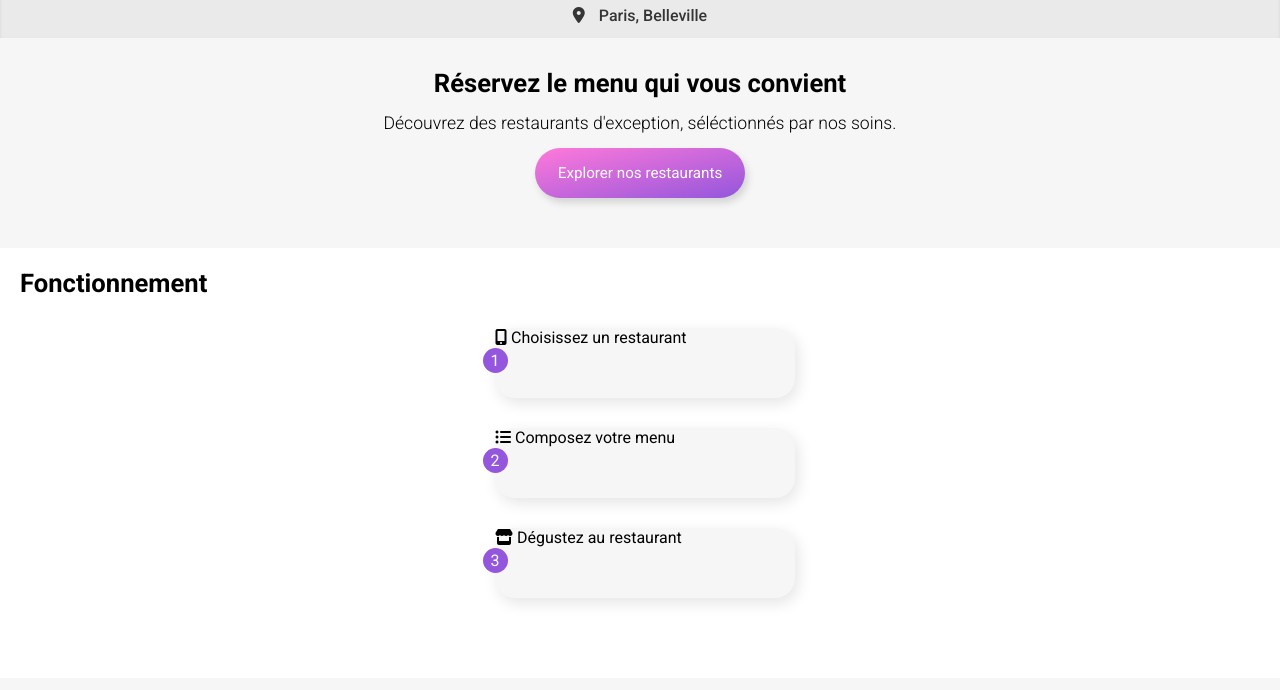
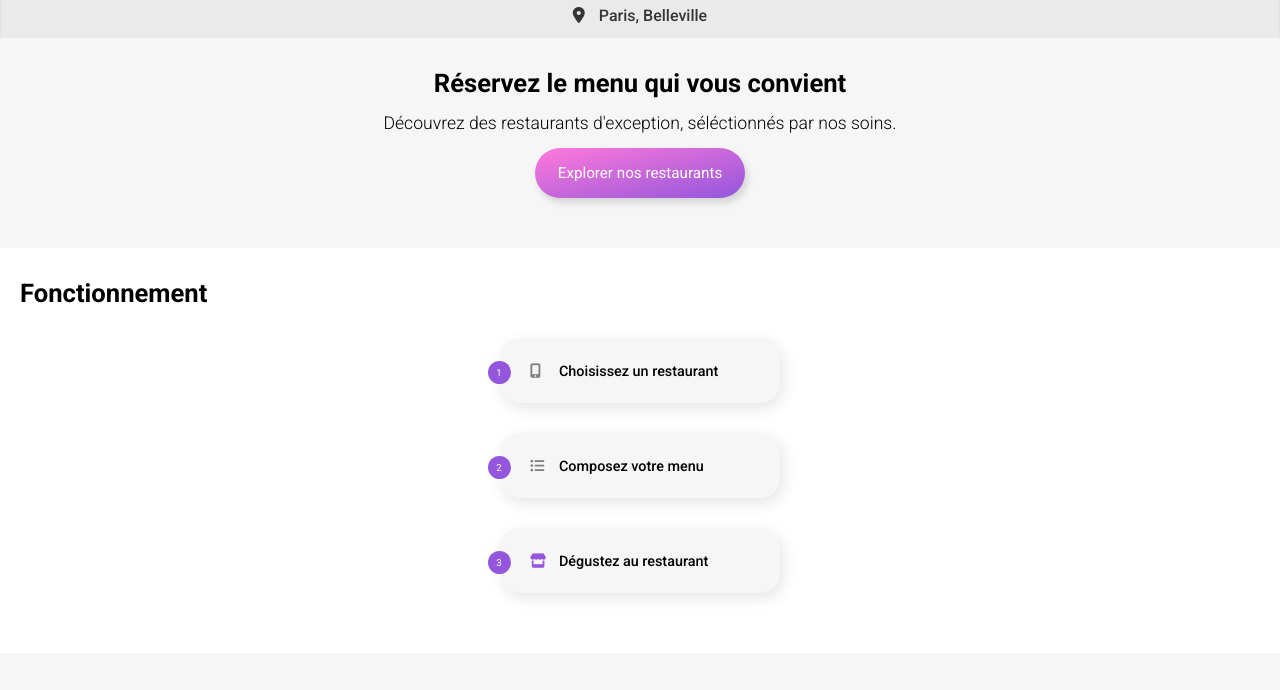
Before and after one commit to hyejinyeo/HyejinYeo_3_14052021, a website: page index.html in a window 1280 px wide. Shown: the part 71-761 px from the top of the page. Drawn offline with Linux system fonts and the light colour scheme; a web font is replaced by a local one.

Commit message:
Section 3: Modification de .etapes__btn

```diff
--- a/sass/layout/_section3.scss
+++ b/sass/layout/_section3.scss
@@ -1,11 +1,11 @@
 .fontionnement {
     font-family: $font-texte;
-    padding: 20px;
+    margin-bottom: 30px;
     h3 {
         font-size: 1.6em;
+        padding: 30px 20px;
     }
     &__etapes {
-        padding: 30px 0;
         display: flex;
         flex-direction: column;
         align-items: center;
@@ -13,25 +13,41 @@
 }
 
 .etapes__btn {
-    width: 300px;
-    height: 70px;
+    width: 280px;
+    height: 65px;
+    line-height: 65px;
     background-color: #F6F6F6;
     border-radius: 20px;
     box-shadow: 3px 5px 15px #E5E5E5;
-    margin: 0 0 30px 10px;
+    margin: 0 0 30px 0;
     position: relative;
+
     .btn__num {
-        width: 25px;
-        height: 25px;
-        line-height: 25px;
+        width: 23px;
+        height: 23px;
+        line-height: 23px;
+        font-size: 0.6em;
         color: white;
         text-align: center;
         background-color: $couleur-primaire;
         border-radius: 50%;
         position: absolute;
         left: -12.5px;
-        top: 20px;
+        top: 23px;
     }
-    .btn__texte {
+    i {
+        width: 15px;
+        font-size: 0.9em;
+        color: #7E7E7E;
+        padding: 0 10px 0 30px;
+    }
+    > .fa-store {
+        color:$couleur-primaire;
+    }
+    span {
+        font-size: 0.9em;
+        font-weight: 500;
     }
 }
+
+/*3rd button - effect on clicked status to be added (background color: #F5EDFF, icon color: primary*/
```
Also changed, not shown: css/style.css, 1 other file.
